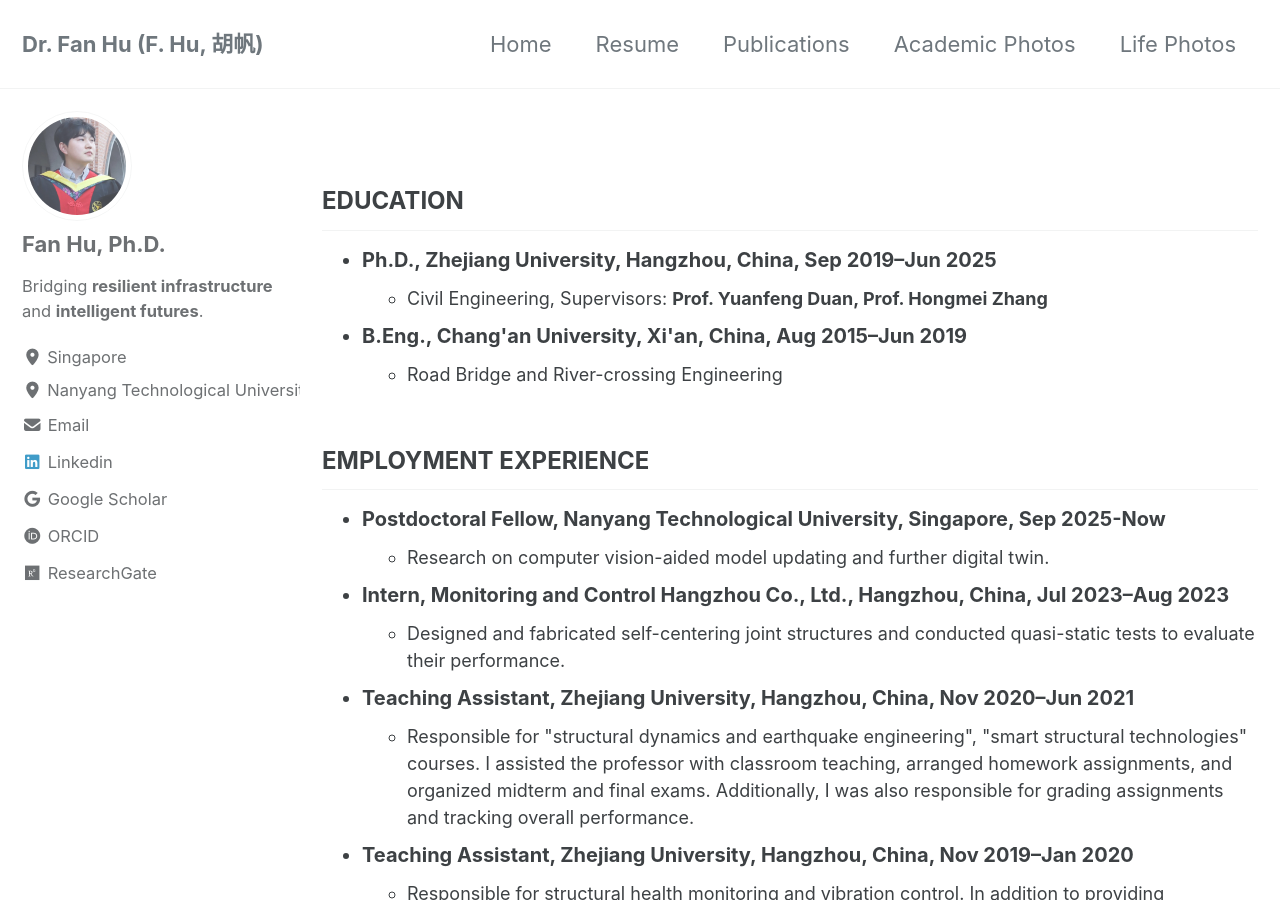
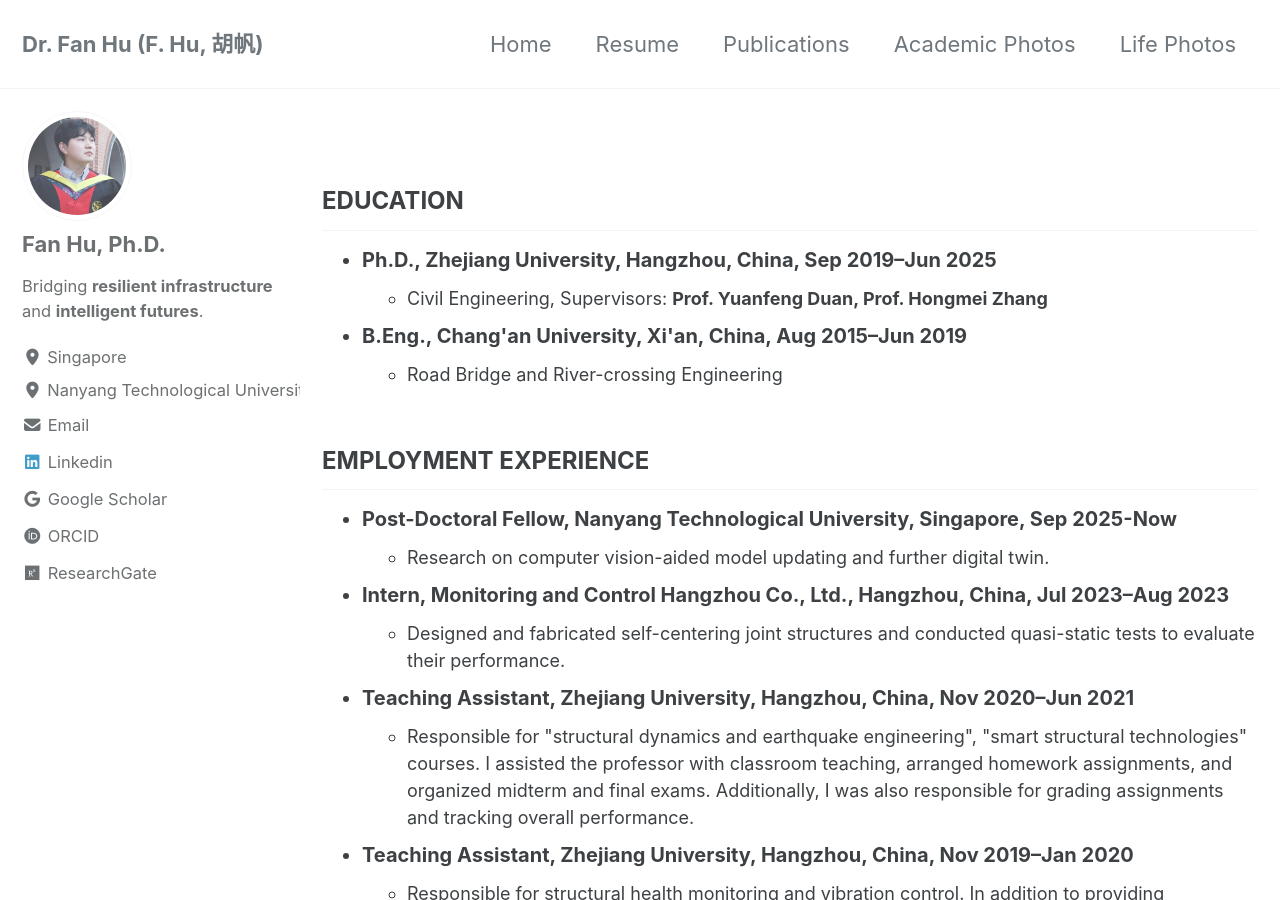
Before and after one commit to fanwindyhu/fanwindyhu.github.io, a Jekyll site: the page built from _pages/resume.md, in a window 1280 px wide and 900 px high. Built offline with Jekyll 4.4.1, drawn with Linux system fonts in a browser that asks for light colours; cached includes are drawn as plain includes; comment, search, counter and statistics services are not loaded.

Commit message:
resume.md

```diff
--- a/_pages/resume.md
+++ b/_pages/resume.md
@@ -29,7 +29,7 @@ seo: false
 ---
 <ul style="margin-top: 0; margin-bottom: 0;">
   <li style="list-style-type: disc; margin-left: 0px; font-size: 20px;">
-    <strong>Postdoctoral Fellow, Nanyang Technological University, Singapore, Sep 2025-Now</strong>
+    <strong>Post-Doctoral Fellow, Nanyang Technological University, Singapore, Sep 2025-Now</strong>
   </li>
   <li style="list-style-type: circle; margin-left: 45px; font-size: 18px;">
     Research on computer vision-aided model updating and further digital twin.
```
